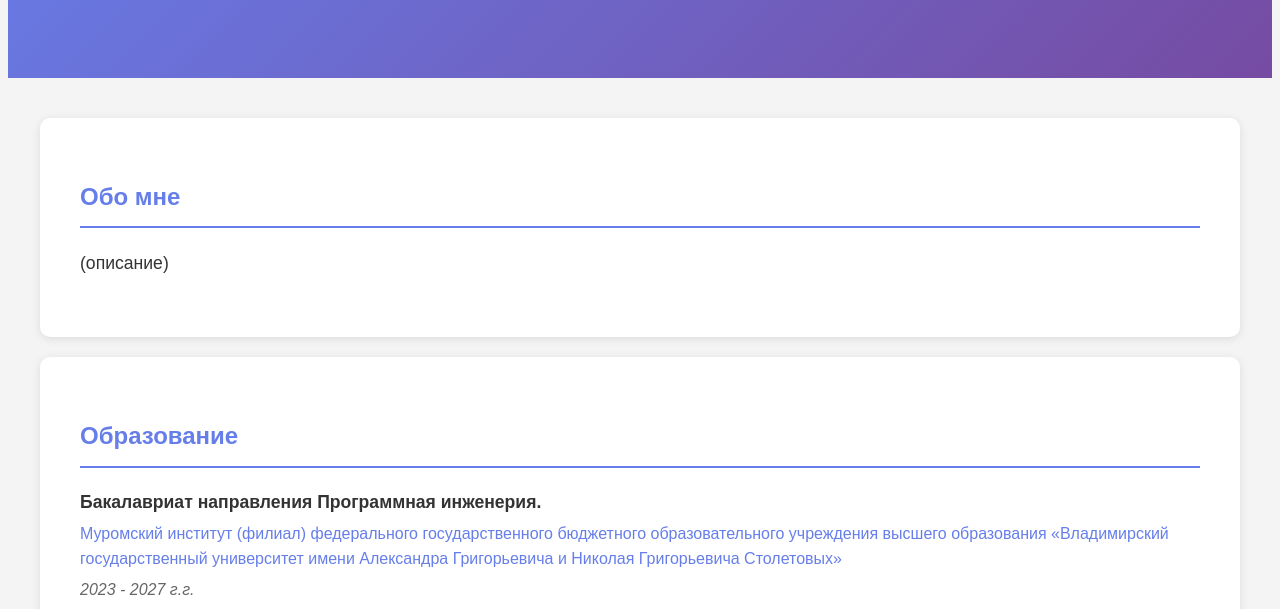
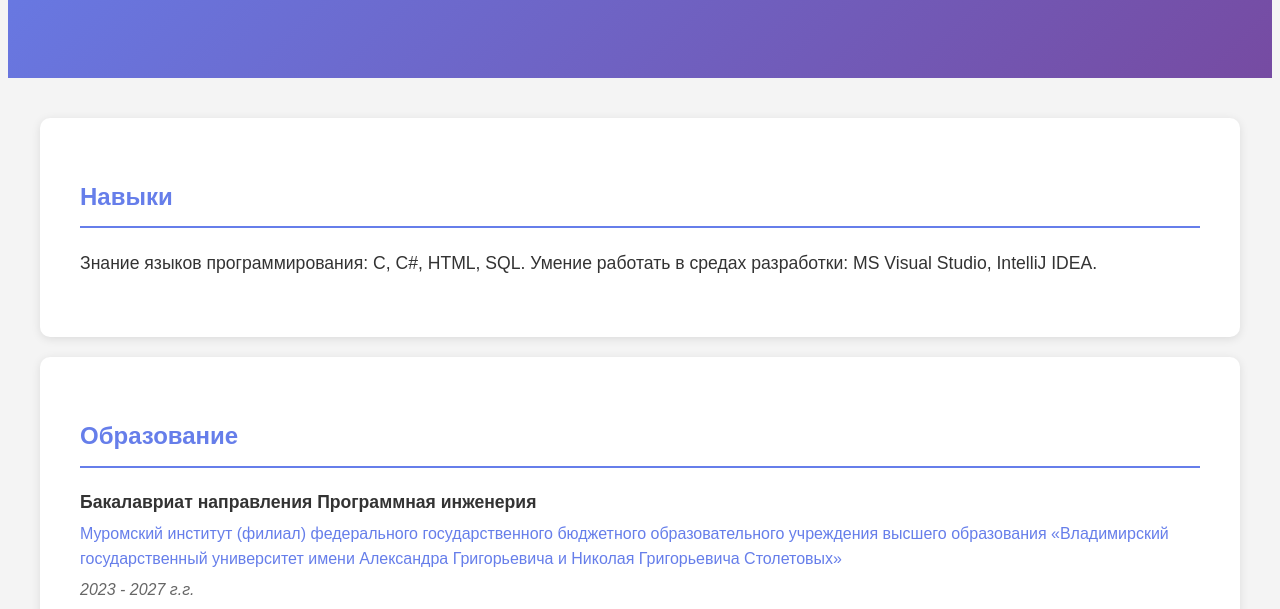
Before and after one commit to Angelina20062025/Angelina20062025.github.io, a plain HTML site: page index.html in a window 1280 px wide. Shown: the part 191-800 px from the top of the page. Drawn offline with Linux system fonts and the light colour scheme.

Commit message:
Update index.html

```diff
--- a/index.html
+++ b/index.html
@@ -200,16 +200,18 @@
 
     <div class="container">
         <section id="about">
-            <h2>Обо мне</h2>
+            <h2>Навыки</h2>
             <div class="about-content">
-                <p>(описание)</p>
+                <p>Знание языков программирования: C, C#, HTML, SQL.
+                    Умение работать в средах разработки: MS Visual Studio, IntelliJ IDEA.
+                </p>
             </div>
         </section>
 
         <section id="education">
             <h2>Образование</h2>
             <div class="education-item">
-                <div class="degree">Бакалавриат направления Программная инженерия.</div>
+                <div class="degree">Бакалавриат направления Программная инженерия</div>
                 <div class="institution">Муромский институт (филиал) федерального государственного бюджетного образовательного учреждения высшего образования «Владимирский государственный университет имени Александра Григорьевича и Николая Григорьевича Столетовых»</div>
                 <div class="date">2023 - 2027 г.г.</div>
             </div>
```
